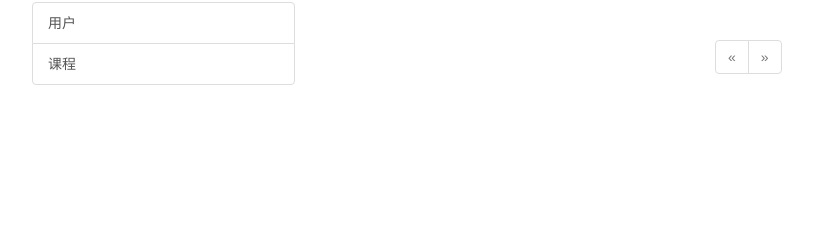
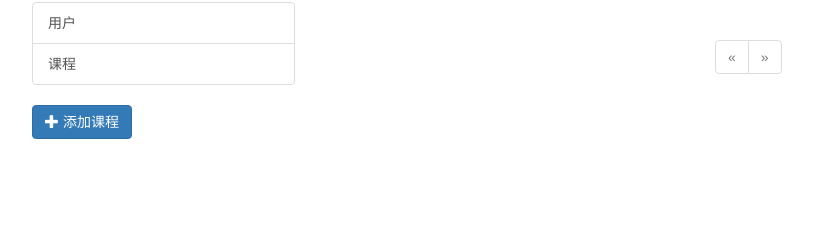
Before and after one commit to chenzy01/shiyanlou, a Flask app: template Online_education_website/simpledu/simpledu/templates/admin/courses.html in a window 1280 px wide. Shown: the part 152-392 px from the top of the page, without its empty margins (38-851 px from the left). Run offline with Flask 2, Linux system fonts and the light colour scheme; the template is opened without the code that fills it: values that come from a table or form of the project are taken from there, others are empty; parts of the project's set-up code (start-up, migrations or seed data) failed here and were passed over; some libraries are stand-ins or nearby versions.

Commit message:
Update courses.html

```diff
--- a/Online_education_website/simpledu/simpledu/templates/admin/courses.html
+++ b/Online_education_website/simpledu/simpledu/templates/admin/courses.html
@@ -3,6 +3,13 @@
 
 {% block title %}
 Admin - courses
+{% endblock %}
+
+{% block operation %}
+<a href="{{ url_for('admin.create_course') }}" type="button" class="btn btn-primary">
+  <span class="glyphicon glyphicon-plus" aria-hidden="true"></span>
+  添加课程
+</a>
 {% endblock %}
 
 {% block admin %}
```
